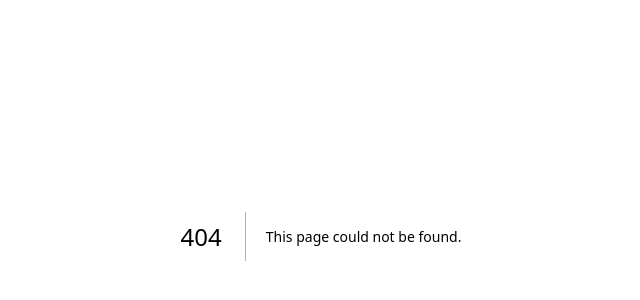
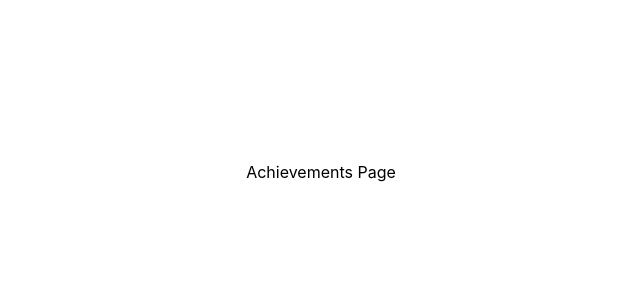
Before and after one commit to mifwar/personal_site, a Next.js app: page /Achievements in a window 1280 px wide. Before the commit this address had no page. Shown: the part 164-464 px from the top of the page, without its empty margins (319-959 px from the left). Built offline with nearby package versions, Linux system fonts and the light colour scheme.

Commit message:
initial commit of achievements section

```diff
--- /dev/null
+++ b/pages/Achievements.js
@@ -0,0 +1,11 @@
+const Achievements = () => {
+  return (
+    <section className="min-h-screen" id="achievements">
+      <div className="flex justify-center items-center h-screen -my-16 dark:text-white">
+        Achievements Page
+      </div>
+    </section>
+  );
+};
+
+export default Achievements;
```
